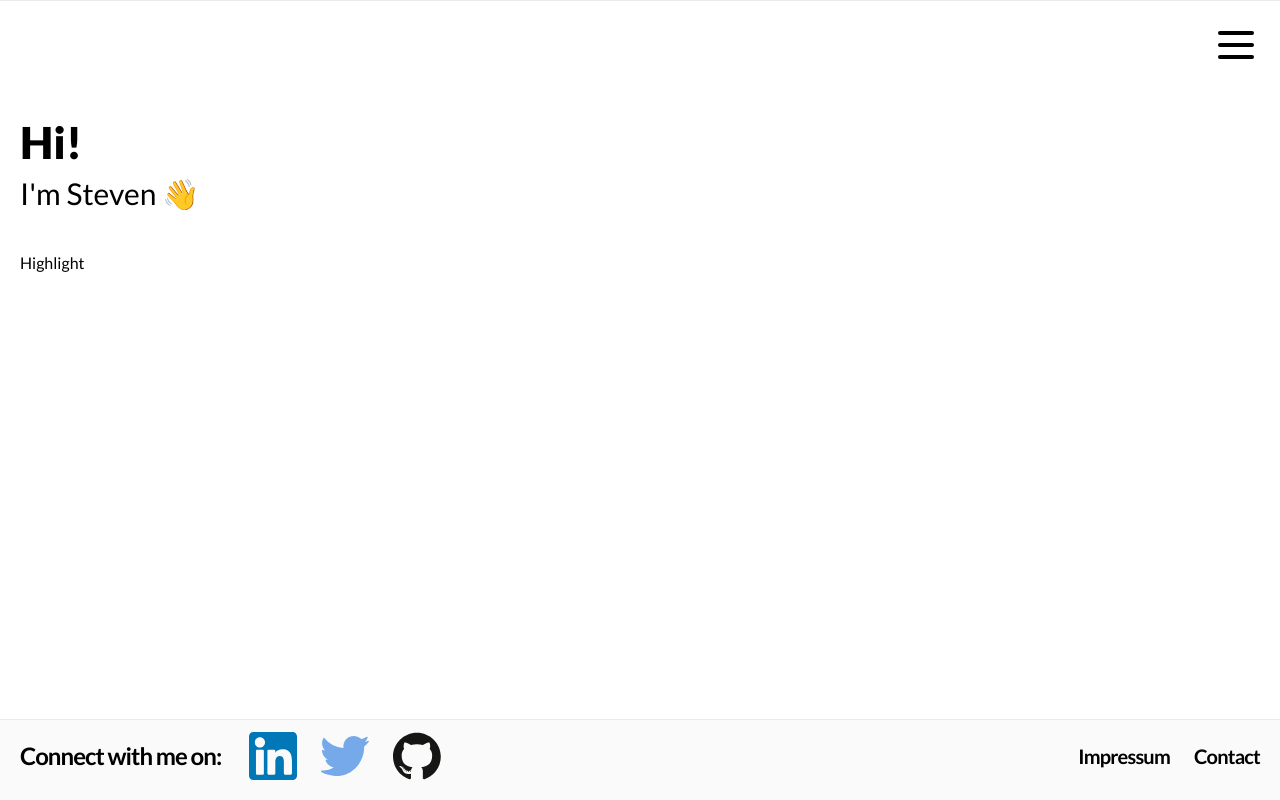
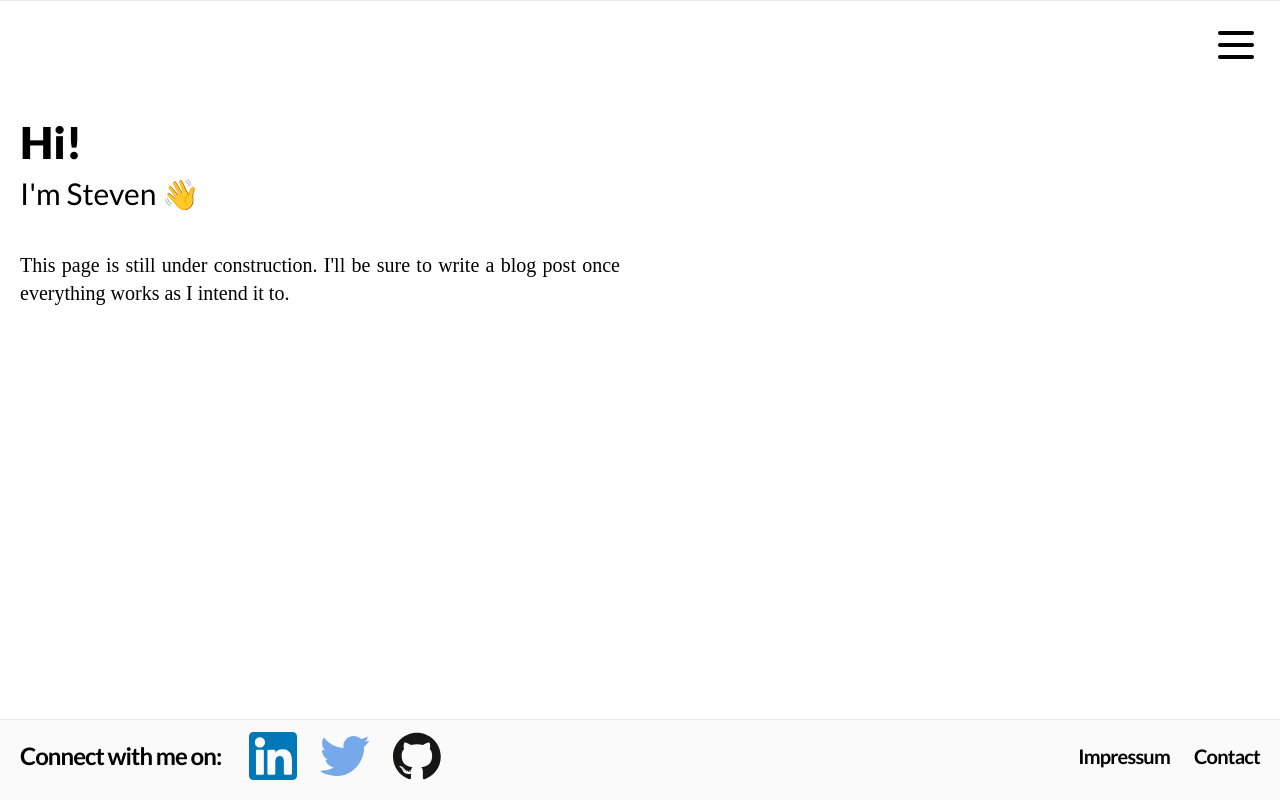
Before and after one commit to steven-pilger/PlantBud, a Next.js app in the folder frontend/frontend/: page / in a window 1280 px wide. Built offline with nearby package versions, Linux system fonts and the light colour scheme; a web font is replaced by a local one.

Commit message:
feat: add static placeholder text to landing

```diff
--- a/frontend/frontend/components/highlight.js
+++ b/frontend/frontend/components/highlight.js
@@ -1,3 +1,11 @@
 export default function Highlight() {
-  return <div className="w-64 h-64 rounded-lg">Highlight</div>
+  return (
+    <div className="w-auto h-64 font-serif text-lg lg:text-xl readable-text text-justify">
+      <span>This page is still under construction.</span>{' '}
+      <span>
+        I'll be sure to write a blog post once everything works as I intend it
+        to.
+      </span>
+    </div>
+  )
 }
```
